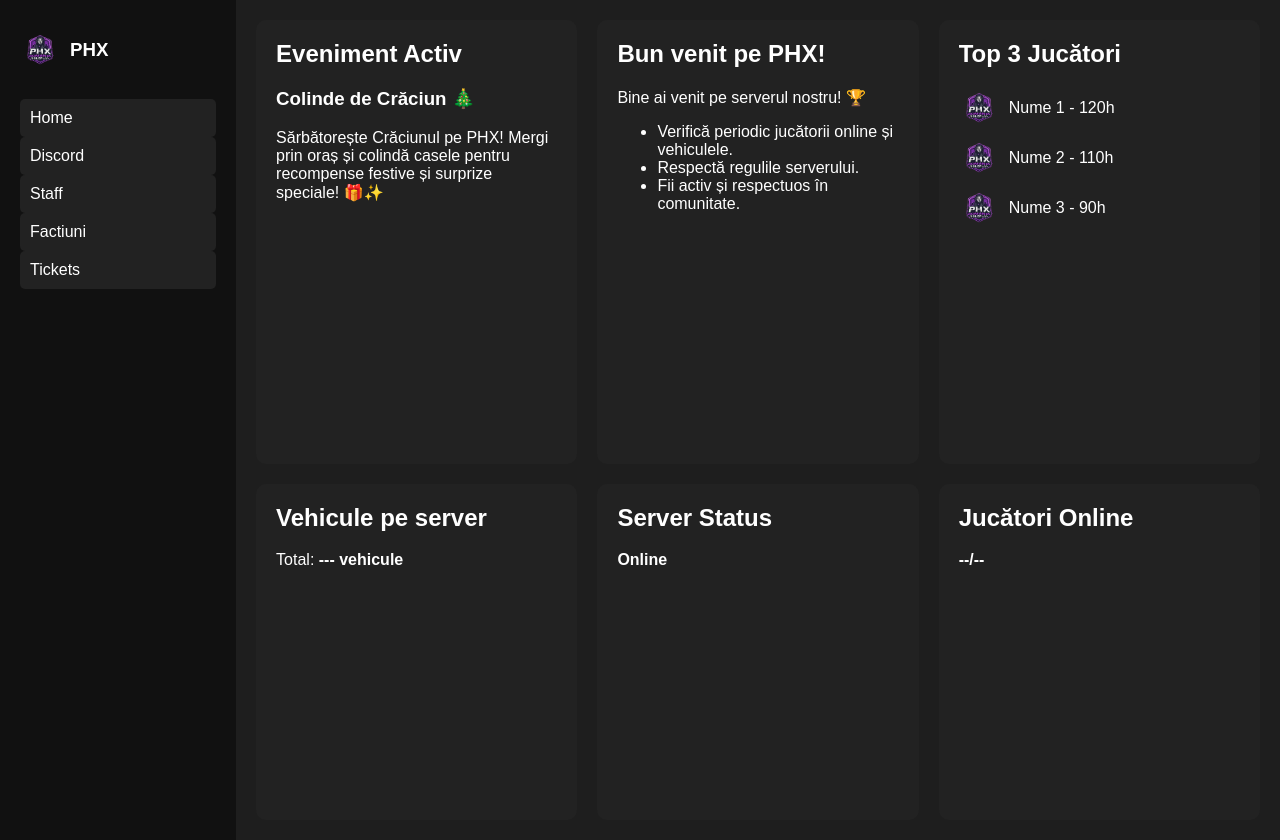
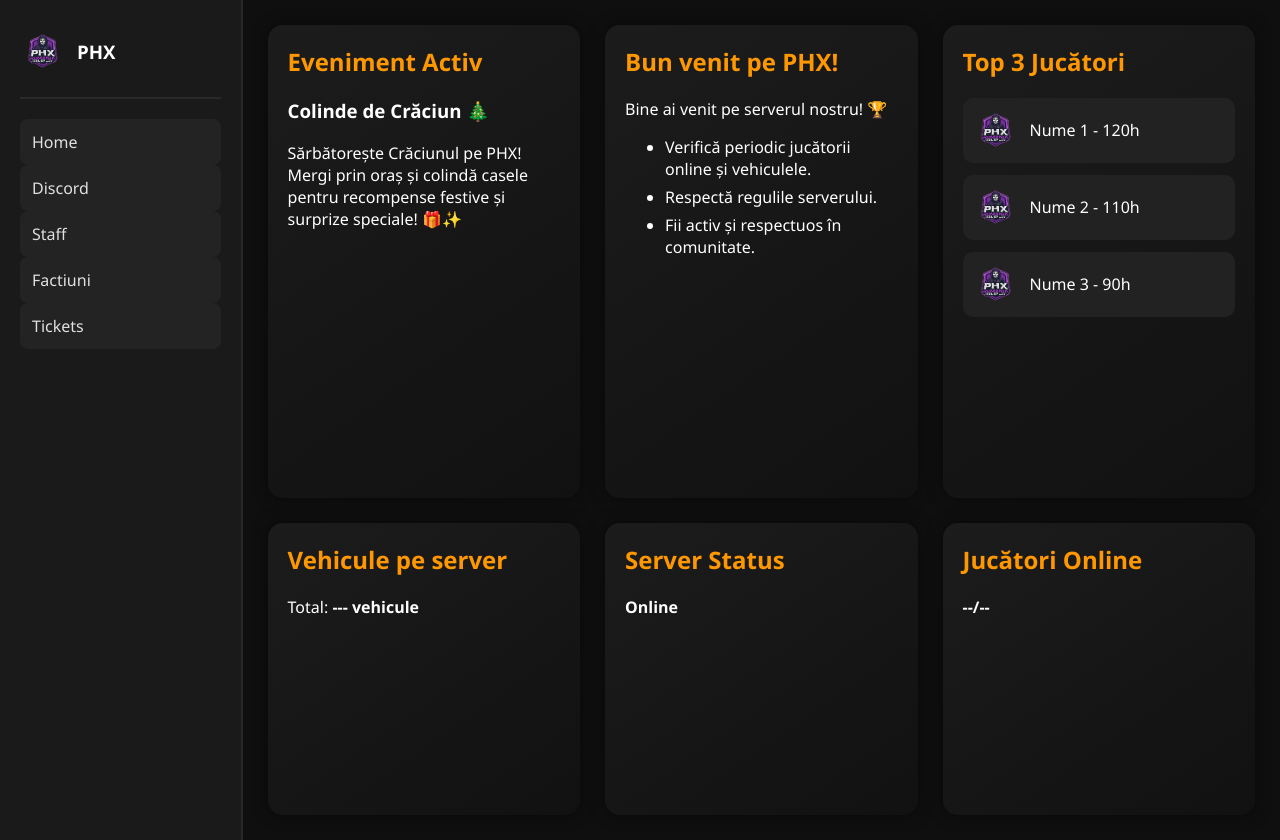
Before and after one commit to NotPhaden/phx, a plain HTML site: page index.html in a window 1280 px wide. Drawn offline with Linux system fonts and the light colour scheme.

Commit message:
Update index.html

```diff
--- a/index.html
+++ b/index.html
@@ -8,64 +8,84 @@
     <style>
         body {
             margin: 0;
-            font-family: Arial, sans-serif;
-            background-color: #1e1e1e;
+            font-family: 'Segoe UI', sans-serif;
+            background-color: #0f0f0f;
             color: #fff;
             display: flex;
         }
         .sidebar {
-            width: 250px;
-            background-color: #111;
+            width: 260px;
+            background-color: #1a1a1a;
             height: 100vh;
             padding: 20px;
             display: flex;
             flex-direction: column;
             gap: 20px;
+            border-right: 2px solid #292929;
         }
         .logo {
             display: flex;
             align-items: center;
-            gap: 10px;
+            gap: 12px;
+            padding-bottom: 15px;
+            border-bottom: 2px solid #292929;
         }
         .logo img {
-            width: 40px;
-            height: 40px;
+            width: 45px;
+            height: 45px;
         }
         .nav a {
             text-decoration: none;
-            color: #fff;
-            padding: 10px;
+            color: #e0e0e0;
+            padding: 12px;
             display: block;
-            border-radius: 5px;
-            background-color: #222;
+            border-radius: 8px;
+            background-color: #232323;
+            font-weight: 500;
+            transition: 0.25s;
         }
         .nav a:hover {
-            background-color: #444;
+            background-color: #ff9800;
+            color: #000;
+            transform: translateX(5px);
         }
         .container {
-            padding: 20px;
+            padding: 25px;
             width: 100%;
             display: grid;
             grid-template-columns: repeat(auto-fit, minmax(300px, 1fr));
-            gap: 20px;
+            gap: 25px;
         }
         .card {
-            background-color: #222;
+            background: linear-gradient(145deg, #1c1c1c, #111);
             padding: 20px;
-            border-radius: 10px;
+            border-radius: 15px;
+            box-shadow: 0px 0px 15px rgba(0,0,0,0.5);
+            transition: 0.3s;
+        }
+        .card:hover {
+            transform: translateY(-5px);
+            box-shadow: 0px 0px 25px rgba(255, 152, 0, 0.4);
         }
         .card h2 {
             margin-top: 0;
+            color: #ff9800;
+        }
+        ul li {
+            margin-bottom: 6px;
         }
         .top-player {
             display: flex;
             align-items: center;
-            gap: 10px;
-            margin-top: 10px;
+            gap: 12px;
+            margin-top: 12px;
+            background-color: #222;
+            padding: 10px;
+            border-radius: 10px;
         }
         .top-player img {
-            width: 40px;
-            height: 40px;
+            width: 45px;
+            height: 45px;
             border-radius: 50%;
         }
     </style>
```
